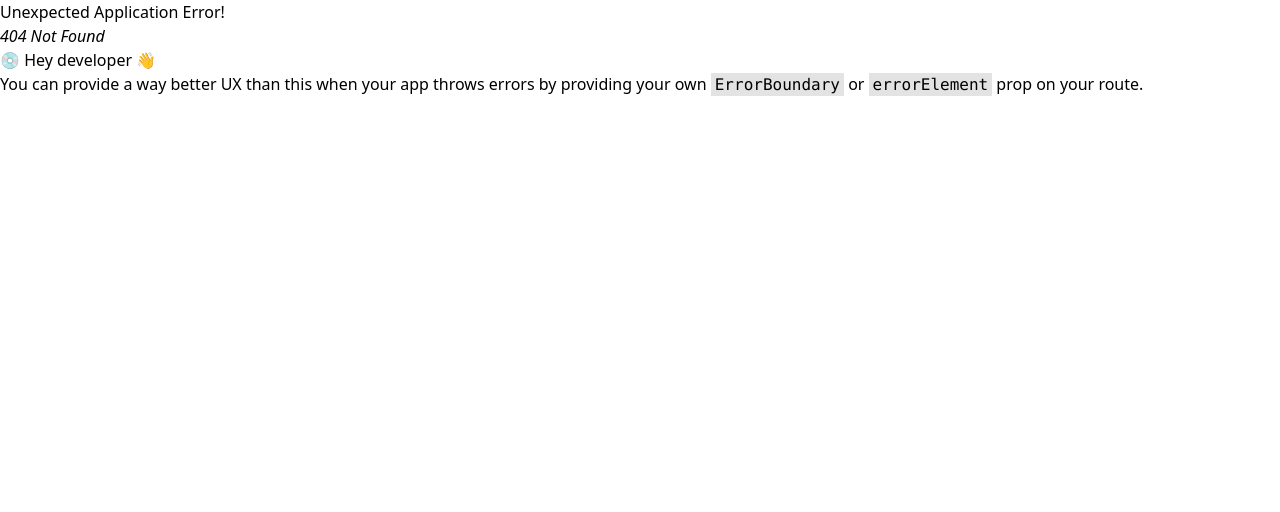
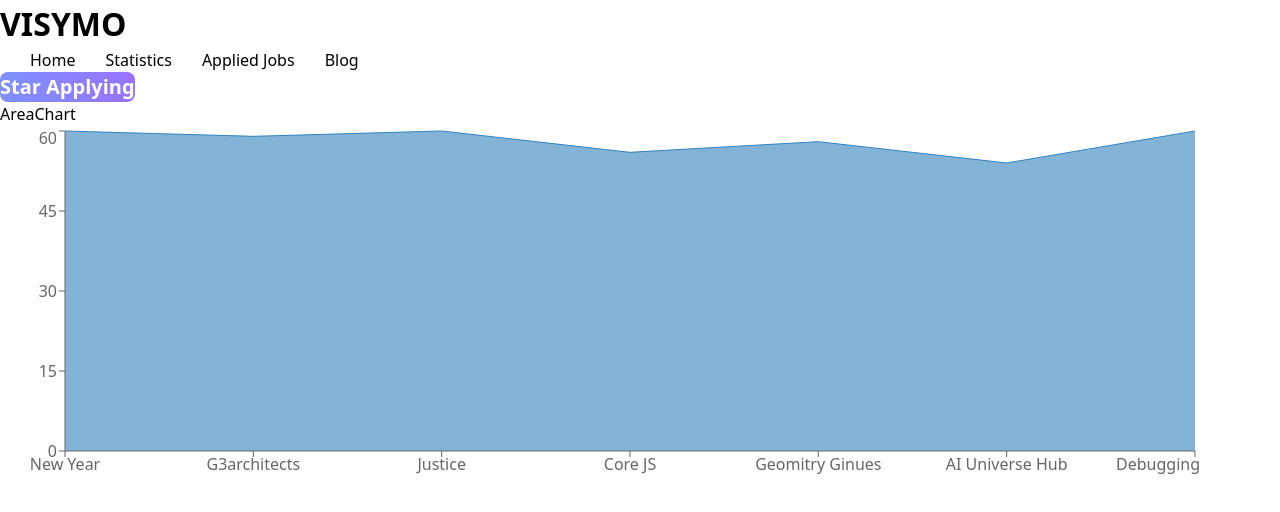
Before and after one commit to Sultan-suvo/Career-Jobs, a React (Vite) app: page /statistic in a window 1280 px wide. Before the commit this address had no page. Shown: the top 512 px of the page. Built offline with nearby package versions, Linux system fonts and the light colour scheme.

Commit message:
dashboard added

```diff
--- a/package.json
+++ b/package.json
@@ -15,6 +15,7 @@
     "react": "^18.2.0",
     "react-dom": "^18.2.0",
     "react-router-dom": "^6.10.0",
+    "recharts": "^2.5.0",
     "sort-by": "^1.2.0"
   },
   "devDependencies": {
--- a/public/features.json
+++ b/public/features.json
@@ -27,7 +27,7 @@
         "location": "Dhaka, Bangladesh",
         "address": "Dhanmondi 32, Sukrabad Dhaka, Bangladesh",
         "fulltime_or_parttime": "Fulltime",
-        "salary": "100K - 150K",
+        "salary": "120K - 140K",
         "job_description": "Netflix is seeking a Product Manager to join our team. You will be responsible for driving the development and execution of our product roadmap for our streaming platform.",
         "job_responsibility": "- Develop and execute the product roadmap for our global streaming platform\n- Collaborate with cross-functional teams to define and execute product initiatives\n- Conduct user research and analyze user feedback to inform product decisions\n- Manage the product development process from ideation to launch",
         "educational_requirements": "Bachelor's or Master's degree in Business Administration or related field",
@@ -46,7 +46,7 @@
         "location": "Dhaka, Bangladesh",
         "address": "Dhanmondi 32, Sukrabad Dhaka, Bangladesh",
         "fulltime_or_parttime": "Fulltime",
-        "salary": "100K - 150K",
+        "salary": "100K - 120K",
         "job_description": "Tesla is seeking a Software Engineer to join our Autopilot team. You will be responsible for developing and testing software for our autonomous driving system.",
         "job_responsibility": "- Design, develop, and test software for our Autopilot system\n- Collaborate with cross-functional teams to ensure system integration and performance\n- Participate in code reviews and provide feedback to other developers\n- Contribute to the development of software tools and processes for the Autopilot team",
         "educational_requirements": "Bachelor's or Master's degree in Computer Science or related field",
--- a/src/Components/CategoryList/CategoryList.css
+++ b/src/Components/CategoryList/CategoryList.css
@@ -1,5 +1,5 @@
 .card {
     padding: 30px;
-    background-color: rgb(242, 248, 248);
+    background-color: rgb(254, 251, 251);
     border-radius: 8px;
 }
--- a/src/Components/CategoryLists/CategoryLists.jsx
+++ b/src/Components/CategoryLists/CategoryLists.jsx
@@ -16,7 +16,7 @@ const CategoryLists = () => {
                 <h1 className=' text-5xl font-bold mb-4'>Job Category List</h1>
                 <p className='text-slate-500'>Explore thousands of job opportunities with all the information you need. Its your future</p>
             </div>
-            <div className='grid grid-cols-1 md:grid-cols-4 mt-8 gap-3'>
+            <div className='grid grid-cols-1 md:grid-cols-4 mt-8'>
                 {
                     categories.map(category => <CategoryList
                         key={category.id}
--- a/src/Components/Home/Home.jsx
+++ b/src/Components/Home/Home.jsx
@@ -2,6 +2,7 @@ import React from 'react';
 import CategoryLists from '../CategoryLists/CategoryLists';
 import Header from '../Header/Header';
 import Features from '../Features/Features';
+import Statistics from '../Statistics/Statistics';
 
 const Home = () => {
     return (
@@ -9,6 +10,7 @@ const Home = () => {
             <Header></Header>
             <CategoryLists></CategoryLists>
             <Features></Features>
+            <Statistics></Statistics>
         </div>
     );
 };
--- a/src/Components/Navbar/Navbar.jsx
+++ b/src/Components/Navbar/Navbar.jsx
@@ -9,7 +9,7 @@ const Navbar = () => {
             <ul>
                 <li className='text-gray-500'>
                     <Link to="/">Home</Link>
-                    <Link to="/s">Statistics</Link>
+                    <Link to="/statistic">Statistics</Link>
                     <Link href="">Applied Jobs</Link>
                     <Link to="/blog">Blog</Link>
                 </li>
--- /dev/null
+++ b/src/Components/Statistics/Statistics.jsx
@@ -0,0 +1,63 @@
+import React from 'react';
+import { AreaChart, Area, XAxis, YAxis, CartesianGrid, Tooltip, ResponsiveContainer } from 'recharts';
+
+
+const Statistics = () => {
+    const data = [
+        {
+            id: 1,
+            name: 'New Year',
+            marks: 60,
+        },
+        {
+            id: 2,
+            name: 'G3architects',
+            marks: 59,
+        },
+        {
+            id: 3,
+            name: 'Justice',
+            marks: 60,
+        },
+        {
+            id: 4,
+            name: 'Core JS',
+            marks: 56,
+        },
+        {
+            id: 5,
+            name: 'Geomitry Ginues',
+            marks: 58,
+        },
+        {
+            id: 6,
+            name: 'AI Universe Hub',
+            marks: 54,
+        },
+        {
+            id: 7,
+            name: 'Debugging',
+            marks: 60
+        },
+    ];
+    return (
+
+        <div className=''>
+            <h1 className='mb-12 text-center text-4xl text-sky-600 underline'>AreaChart</h1>
+            <AreaChart
+                width={1200}
+                height={360}
+                data={data}
+            >
+                <Area  dataKey="marks"></Area>
+                <XAxis dataKey="name"></XAxis>
+                <YAxis></YAxis>
+                <Tooltip></Tooltip>
+            </AreaChart>
+        </div>
+
+    );
+}
+
+
+export default Statistics;
--- a/src/main.jsx
+++ b/src/main.jsx
@@ -9,6 +9,7 @@ import {
 import Main from './Components/Layout/Main';
 import Home from './Components/Home/Home'
 import Blog from './Components/Blog/Blog';
+import Statistics from './Components/Statistics/Statistics';
 
 const router = createBrowserRouter([
   {
@@ -20,6 +21,10 @@ const router = createBrowserRouter([
        element:<Home></Home>,
        loader:()=> fetch('features.json')
 
+      },
+      {
+        path:"statistic",
+        element:<Statistics></Statistics>
       },
       {
         path:"blog",
```
Also changed, not shown: 1 other file (tests, documents, lock files or other folders).
